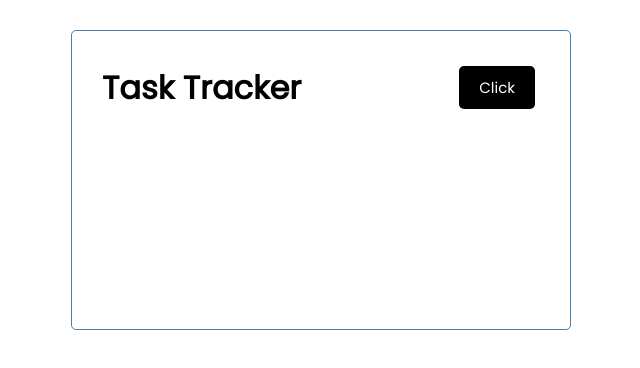
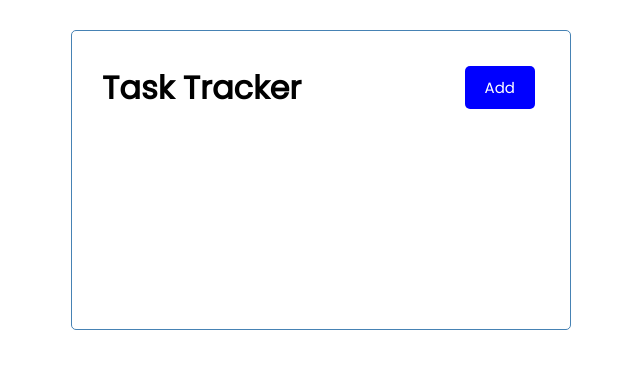
Before and after one commit to sorinNemtanu17/angular-task-tracker, an Angular app: page / in a window 1280 px wide. Shown: the top 368 px of the page, without its empty margins (319-959 px from the left). Built offline with nearby package versions, Linux system fonts and the light colour scheme.

Commit message:
D1 - adding events

```diff
--- a/src/app/components/button/button.component.html
+++ b/src/app/components/button/button.component.html
@@ -1 +1,3 @@
-<button class="btn">Click</button>
+<button [ngStyle]="{ 'background-color': color }" class="btn">
+  {{ text }}
+</button>
```
